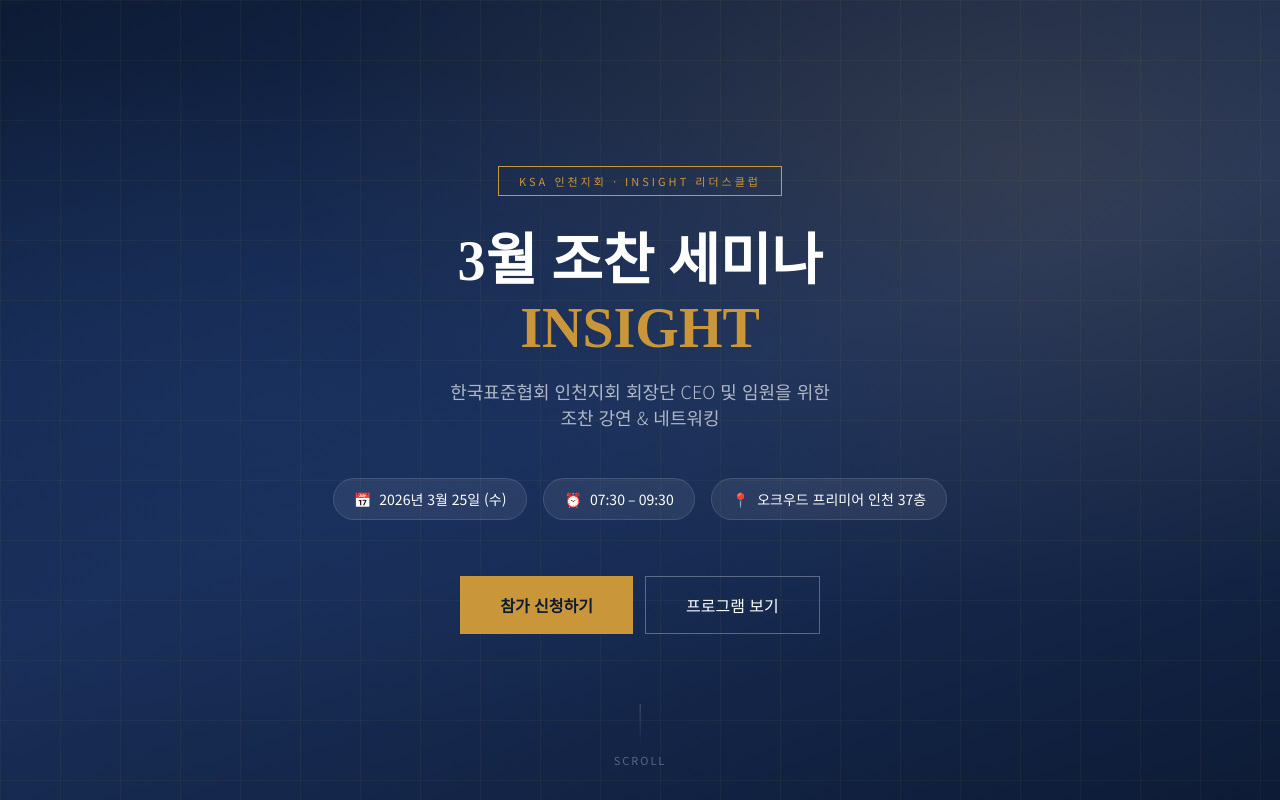
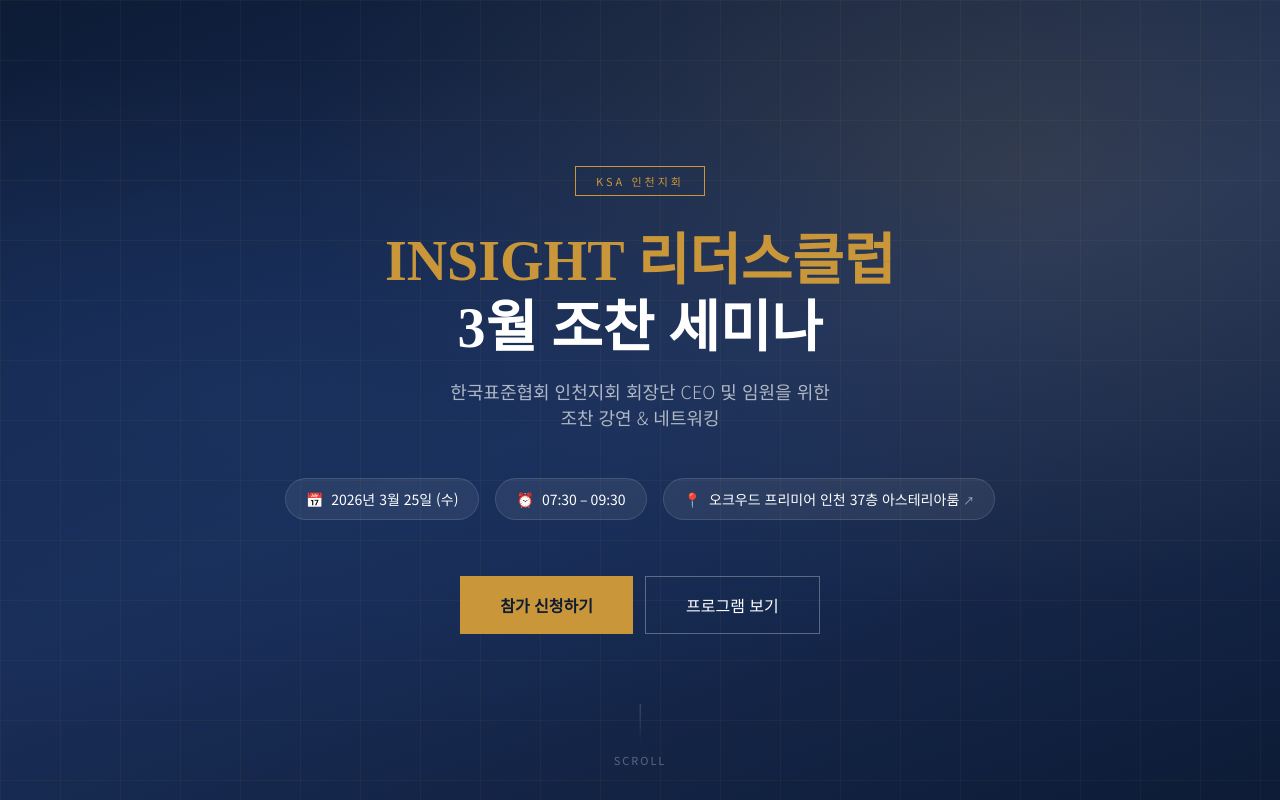
Before and after one commit to limheejun-claude/ksa-incheon, a plain HTML site: page index.html in a window 1280 px wide. Shown: the top 800 px of the page. Drawn offline with Linux system fonts and the light colour scheme; no server answers.

Commit message:
Add files via upload

```diff
--- a/index.html
+++ b/index.html
@@ -19,6 +19,8 @@
   .hero-subtitle { font-size:clamp(14px,2.5vw,18px); color:rgba(255,255,255,0.65); font-weight:300; margin-bottom:48px; animation:fadeDown 0.8s 0.25s ease both; }
   .meta-row { display:flex; flex-wrap:wrap; gap:16px; justify-content:center; margin-bottom:56px; animation:fadeDown 0.8s 0.35s ease both; }
   .meta-chip { display:flex; align-items:center; gap:8px; background:rgba(255,255,255,0.07); border:1px solid rgba(255,255,255,0.12); backdrop-filter:blur(8px); padding:10px 20px; border-radius:40px; font-size:14px; }
+  .meta-chip-link { text-decoration:none; color:var(--white); cursor:pointer; transition:all 0.2s; }
+  .meta-chip-link:hover { background:rgba(201,150,58,0.18); border-color:var(--gold); color:var(--gold-light); }
   .cta-group { display:flex; flex-wrap:wrap; gap:12px; justify-content:center; animation:fadeDown 0.8s 0.45s ease both; }
   .btn-primary { background:var(--gold); color:var(--navy); border:none; padding:16px 40px; font-size:16px; font-weight:700; font-family:'Noto Sans KR',sans-serif; cursor:pointer; transition:all 0.2s; text-decoration:none; display:inline-block; }
   .btn-primary:hover { background:var(--gold-light); transform:translateY(-2px); box-shadow:0 8px 32px rgba(201,150,58,0.4); }
@@ -89,13 +91,13 @@
   <div class="hero-bg"></div>
   <div class="hero-grid"></div>
   <div class="hero-content">
-    <div class="badge">KSA 인천지회 · INSIGHT 리더스클럽</div>
-    <h1 class="hero-title">3월 조찬 세미나<span class="highlight">INSIGHT</span></h1>
+    <div class="badge">KSA 인천지회</div>
+    <h1 class="hero-title"><span class="highlight">INSIGHT 리더스클럽</span>3월 조찬 세미나</h1>
     <p class="hero-subtitle">한국표준협회 인천지회 회장단 CEO 및 임원을 위한<br>조찬 강연 &amp; 네트워킹</p>
     <div class="meta-row">
       <div class="meta-chip"><span>📅</span><span>2026년 3월 25일 (수)</span></div>
       <div class="meta-chip"><span>⏰</span><span>07:30 – 09:30</span></div>
-      <div class="meta-chip"><span>📍</span><span>오크우드 프리미어 인천 37층</span></div>
+      <a href="https://naver.me/5HkaBiQw" target="_blank" class="meta-chip meta-chip-link" title="지도에서 보기"><span>📍</span><span>오크우드 프리미어 인천 37층 아스테리아룸 <span style="font-size:11px;opacity:0.6;">↗</span></span></a>
     </div>
     <div class="cta-group">
       <button class="btn-primary" onclick="openPopup()">참가 신청하기</button>
```
